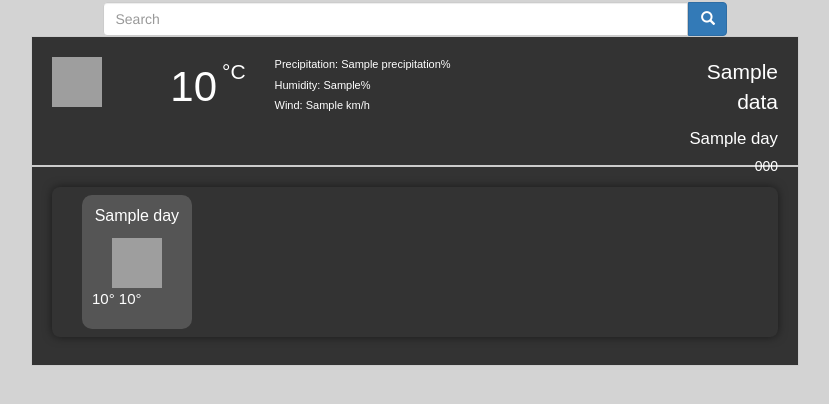
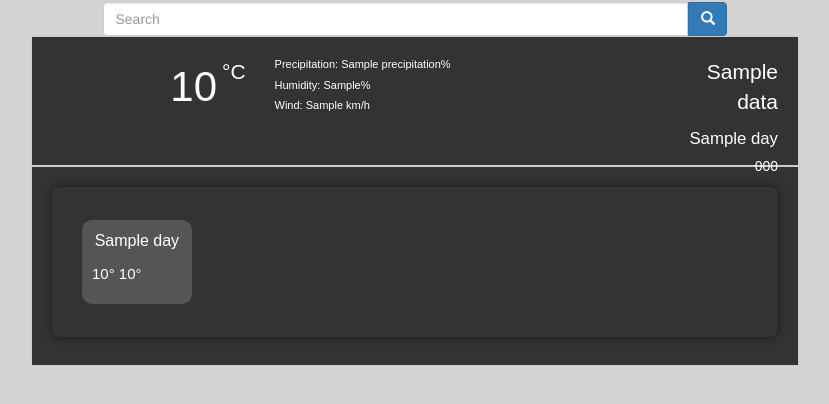
Before and after one commit to vishnu-arava/PythonApp, a Flask app: template Source/WeatherApp/flask_auth/templates/page1.html in a window 1280 px wide. Shown: the part 58-462 px from the top of the page, without its empty margins (225-1054 px from the left). Run offline with Flask 3, Linux system fonts and the light colour scheme; the template is opened without the code that fills it: most values are stand-ins (such as "Sample title", 1, 10 or a date in 2020); parts of the project's set-up code (start-up, migrations or seed data) failed here and were passed over; some libraries are stand-ins or nearby versions; grey boxes are pictures that could not be loaded.

Commit message:
Removed image tags for now will be added in the future updates

```diff
--- a/Source/WeatherApp/flask_auth/templates/page1.html
+++ b/Source/WeatherApp/flask_auth/templates/page1.html
@@ -45,7 +45,7 @@
     {% if maindata %}
      <div class="weather_data_print" id="weather_data_print">
         <div class="weather-icon">
-            <img src="weather-icon.png" alt="Weather Icon">
+            <!--<img src="weather-icon.png" alt=" ">-->
         </div>
         <div class="temperature">
             {{maindata[0]['temperature_max']}}<span>°C </span>
@@ -66,8 +66,8 @@
          {% for data in maindata %}
         <button class="day highlight" onclick="fetchWeatherData('{{ data['day']}}')">
             <p>{{ data['day'] }}</p>
-            <img src="partly_cloudy.png" alt="IMG">
-            <p class="paragraph_secondrow">{{ data['temperature_max'] }}° {{ data['temperature_min'] }}°</p>
+            <!---<img src="partly_cloudy.png" alt=" ">-->
+            <p class="paragraph_secondrow">{{ data['temperature_max'] }}°   {{ data['temperature_min'] }}°</p>
         </button>
          {% endfor %}
         </div>
```
